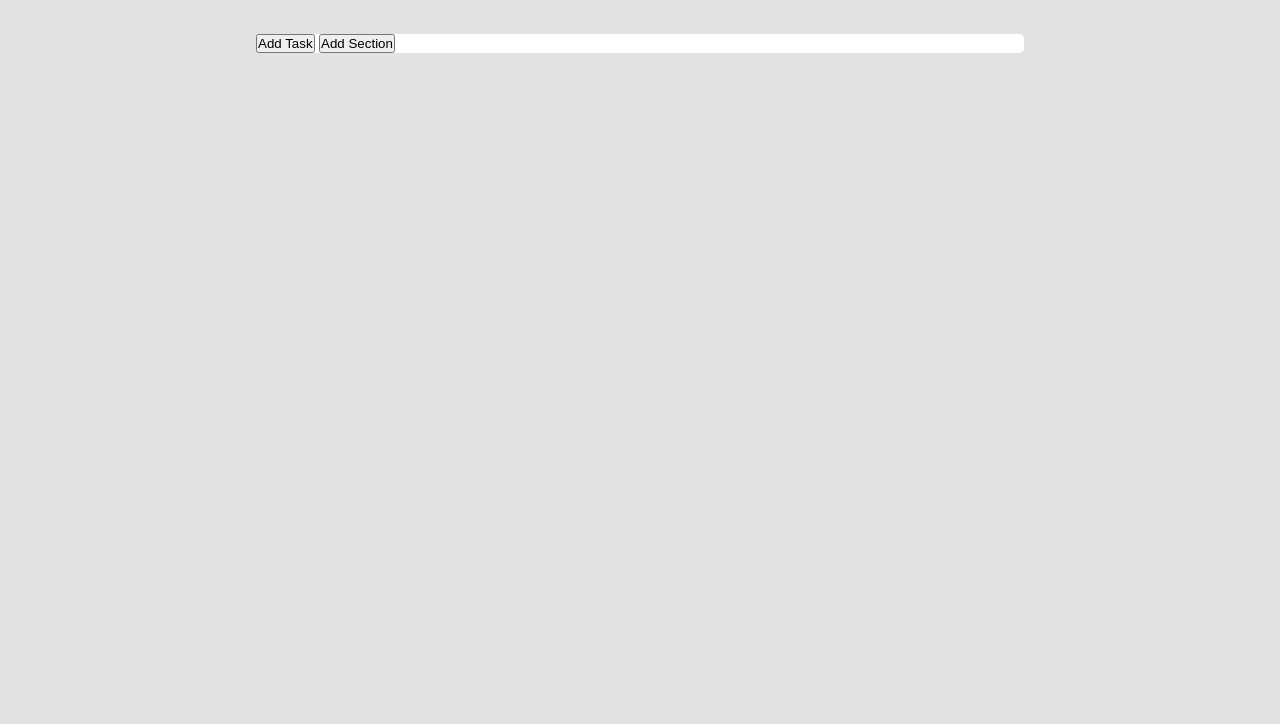
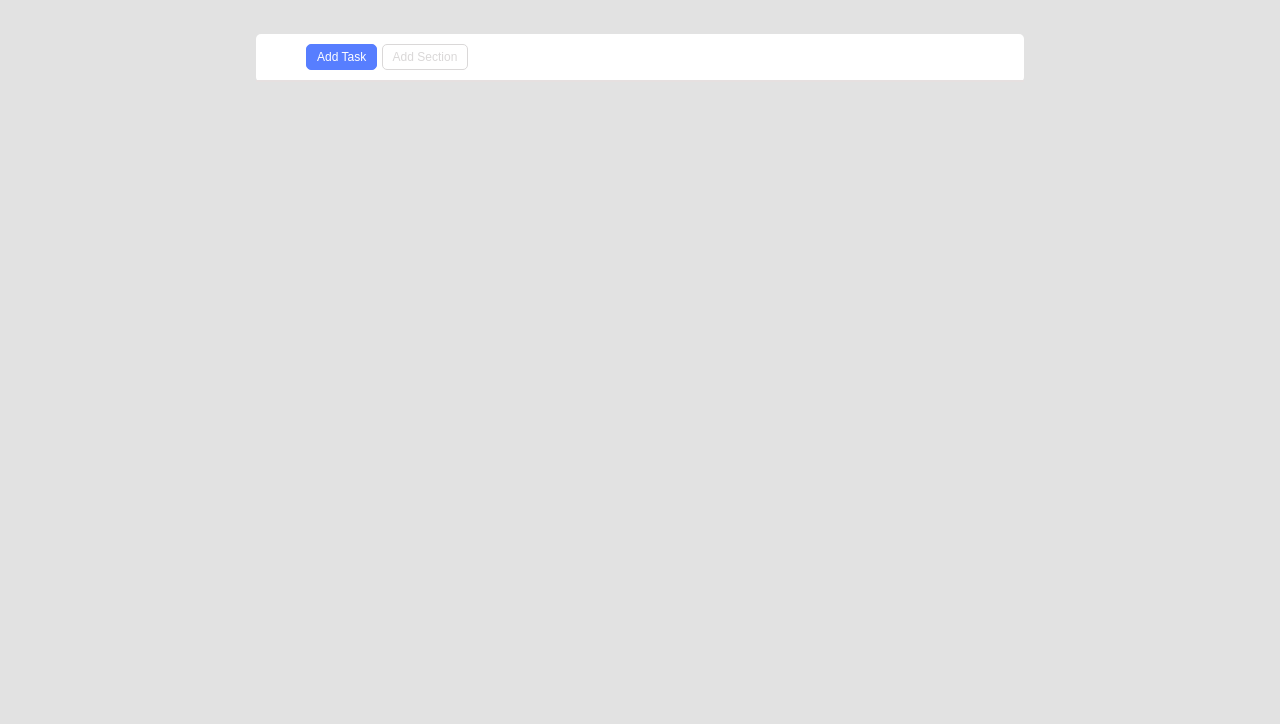
Before and after one commit to AlessandroVano/html-css-toboolist, a plain HTML site: page index.html in a window 1280 px wide. Shown: the part 76-800 px from the top of the page. Drawn offline with Linux system fonts and the light colour scheme.

Commit message:
Insert buttom + css

```diff
--- a/css/main.css
+++ b/css/main.css
@@ -56,3 +56,39 @@ header {
     /* allinea verticalmente tutto ciò che c'è su questa linea di codice */
     vertical-align: middle;
 }
+
+/* SEZIONE CLASSE ACTION */
+
+.action {
+    /* distanza dei due bottoni dal bordo di 10px (sopra e sotto)  50px (destra e sinistra*/
+    padding: 10px 50px;
+
+    /* con questo ho impostato il bordo inferiore di colore grigio (altrimenti avrei dovuto mettere un hr di questo colore, è un modo per ottimizzare questa procedura) */
+    border-bottom: 2px solid
+    rgb(230, 224, 224) ;
+}
+
+/* SEZIONE BOTTONI NELLA CLASSE ACTION */
+
+.button {
+    /* ingrandimento bottino allungandoli sopra e sotto (5px)
+    allungamento a destra e sinistra (10px) */
+    padding: 5px 10px;
+    border-radius: 5px;
+    font-size: 12px;
+}
+
+.button-background {
+    /* colore del testa all'interno del bottone */
+    color: white;
+    /* colore dello sfondo */
+    background-color: rgb(87, 126, 255);
+    /* colore del bordo */
+    border: 1px solid  rgb(87, 126, 255);
+}
+
+.button-no-background {
+    background-color: transparent;
+    color: rgb(218, 216, 216);
+    border: 1px solid   rgb(218, 216, 216)
+}
--- a/index.html
+++ b/index.html
@@ -18,7 +18,7 @@
      <div class="container">
       <section class="action">
         <button class="button button-background">Add Task</button>
-        <button class="button button-no-backgruond">Add Section</button>
+        <button class="button button-no-background">Add Section</button>
       </section>
 
 
```
